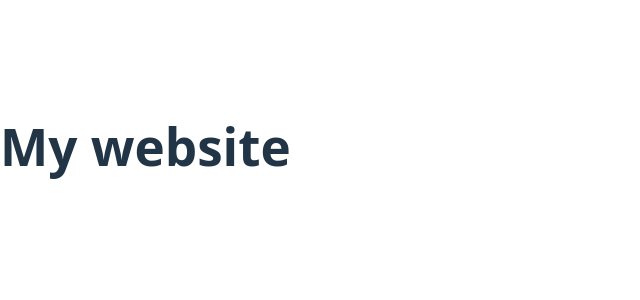
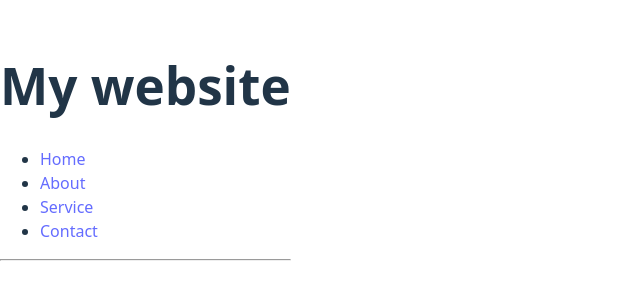
Before and after one commit to dim50dim/react_br, a React (Vite) app in the folder bro/: page / in a window 1280 px wide. Shown: the part 254-554 px from the top of the page, without its empty margins (0-640 px from the left). Built offline with nearby package versions, Linux system fonts and the light colour scheme.

Commit message:
created four links.

```diff
--- a/bro/src/components/Header.tsx
+++ b/bro/src/components/Header.tsx
@@ -3,6 +3,15 @@ export default function Header(props: number) {
         <>
              <header>
              <h1>My website</h1>
+             <nav>
+                <ul>
+                    <li  ><a href="#">Home</a></li>
+                    <li  ><a href="#">About</a></li>
+                    <li  ><a href="#">Service</a></li>
+                    <li  ><a href="#">Contact</a></li>
+                </ul>
+             </nav>
+             <hr />
              </header>
         </>
     )
```
